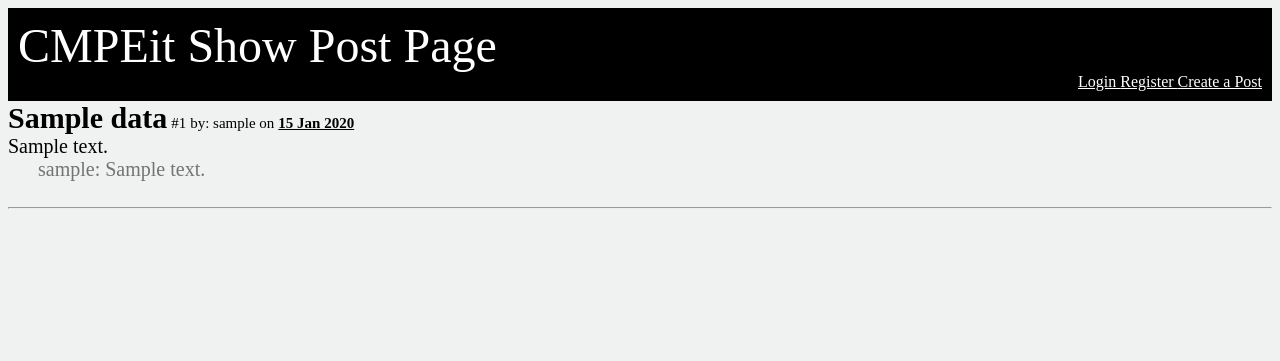
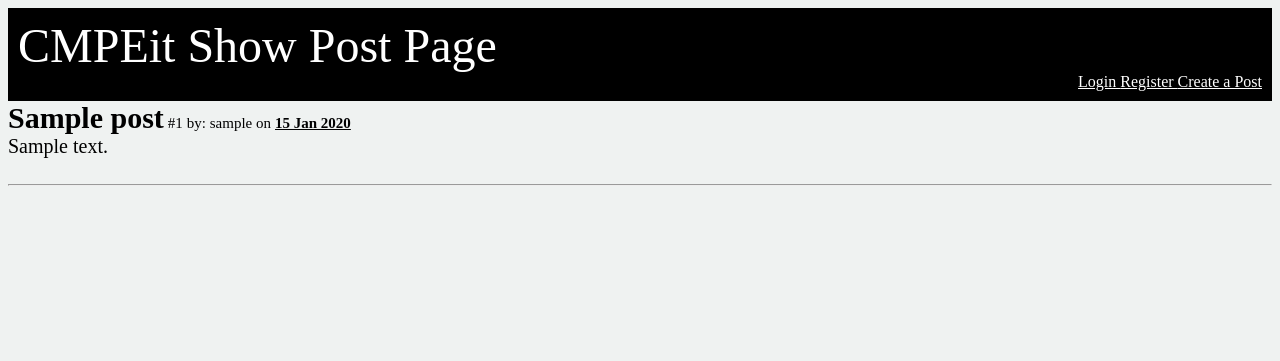
Before and after one commit to ariskoumis/CMPE131_Project_Team2, a Node server app: template views/post/show-post.ejs in a window 1280 px wide. Shown: the top 361 px of the page. Run offline with Node 20, Linux system fonts and the light colour scheme; the template is opened without the code that fills it: most values are stand-ins (such as "Sample title", 1, 10 or a date in 2020); some libraries are stand-ins or nearby versions.

Commit message:
update adding a comment, show the post, update user handler

```diff
--- a/views/post/show-post.ejs
+++ b/views/post/show-post.ejs
@@ -21,28 +21,28 @@
 
   <article>
 
-    <% for(var i = 0; i < data.length; i++) { %>
-      <span style="font-size:30px;":><strong><%= data[i].name %></strong></span>
+    <% for(var i = 0; i < posts.length; i++) { %>
+      <span style="font-size:30px;":><strong><%= posts[i].name %></strong></span>
       <span style="font-size:15px"> #<%= i + 1 %></span>
-      <span style="font-size:15px"> by: <%= data[i].author.username %> on</span>
-      <span style="font-size:15px;text-decoration: underline;":><strong><%= data[i].timestamp %></strong></span><br>
-      <span style="font-size:20px"><%= data[i].content %></span><br>
+      <span style="font-size:15px"> by: <%= posts[i].author.username %> on</span>
+      <span style="font-size:15px;text-decoration: underline;":><strong><%= posts[i].timestamp %></strong></span><br>
+      <span style="font-size:20px"><%= posts[i].content %></span><br>
 
       <% if (currentUser) { %>
       <form method="POST">
       <span style="font-size:15px">
-          <a href="/post/<%=data[i]._id%>/comment/new-comment">Comment</a>
-          <button id="like" formaction="/post/<%=data[i]._id%>/like" formmethod="POST">Like</button> <span id="like-count" style="color:green"> <%= data[i].likes %></span>
-          <button id="dislike" formaction="/post/<%=data[i]._id%>/dislike" formmethod="POST">Dislike</button> <span id="dislike-count" style="color:red"> <%= data[i].dislikes %></span>
+          <a href="/post/<%=posts[i]._id%>/comment/new-comment">Comment</a>
+          <button id="like" formaction="/post/<%=posts[i]._id%>/like" formmethod="POST">Like</button> <span id="like-count" style="color:green"> <%= posts[i].likes %></span>
+          <button id="dislike" formaction="/post/<%=posts[i]._id%>/dislike" formmethod="POST">Dislike</button> <span id="dislike-count" style="color:red"> <%= posts[i].dislikes %></span>
         </span><br>
       <% } %>
       </form>
+        <% for(var j = 0; j < comments.length; j++) { %>
 
-      <% if (data[i].comments.length >= 1) { %>
-        <% for(var j = 0; j < data[i].comments.length; j++) { %>
-          <span style="font-size:20px; padding-left:30px; color:#737373"><%= data[i].comments[j].author.username %>: <%= data[i].comments[j].content %></span>
-          <br>
-        <% }%>
+            <% if (comments[j].postId === posts[i]._id.toString()) { %>
+              <span style="font-size:20px; padding-left:30px; color:#737373"><%= comments[j].author.username %>: <%= comments[j].content %></span>
+              <br>
+            <% } %>
       <% } %>
       <br/>
       <hr>
```
Also changed, not shown: app.js (+8 -0 lines), routes/comment.js (+24 -3 lines), routes/post.js (+6 -2 lines), routes/user.js (+2 -7 lines).
